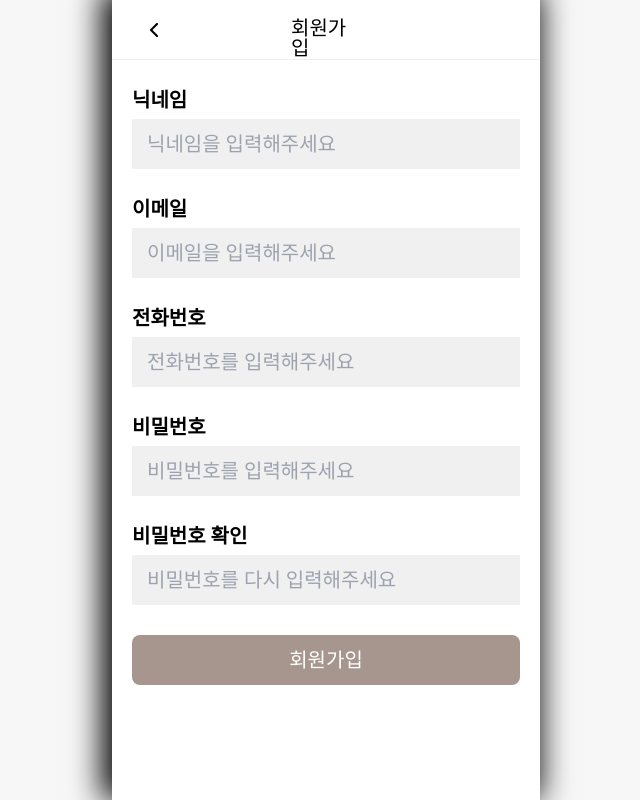
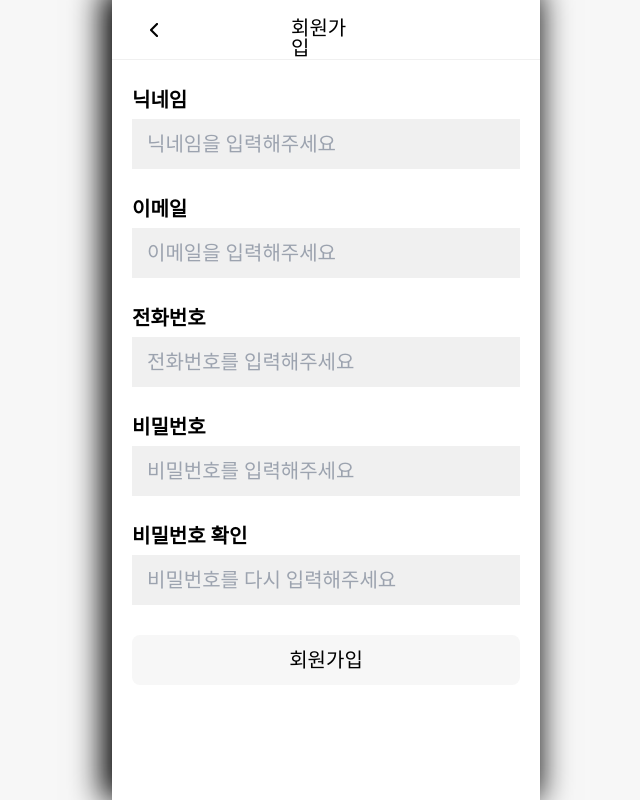
Before and after one commit to goseumi/Goseumi-Front, a React (Create React App) app: page / in a window 1280 px wide. Shown: the whole page, without its empty margins (314-954 px from the left). Built offline with nearby package versions, Linux system fonts and the light colour scheme; a web font is replaced by a local one.

Commit message:
버튼 제어 및 json 설정

```diff
--- a/src/components/common/Form.jsx
+++ b/src/components/common/Form.jsx
@@ -1,9 +1,10 @@
-import React from 'react';
+import React, { useEffect, useState } from 'react';
 import styled from 'styled-components';
+import FormButton from './FormButton';
 
 const s = {
   // form
-  form: styled.form`
+  form: styled.div`
     width: 100%;
     padding: 0 20px;
   `,
@@ -19,19 +20,51 @@ const s = {
     display: block;
     margin: 30px 0 5px;
   `,
-
-  join: styled.button`
-    display: block;
-    width: 100%;
-    height: 50px;
-    color: white;
-    background-color: #a7968e;
-    border-radius: 8px;
-    margin: 30px 0 20px;
-  `,
 };
 
 const Form = ({ type, onSubmit }) => {
+  const [data, setData] = useState({
+    email: '',
+    password: '',
+    phone: '',
+    passwordCheck: '',
+    nickname: '',
+  });
+  const [OnOff, setOnOff] = useState(false);
+
+  useEffect(() => {
+    btnOnOff();
+  }, [data]);
+
+  const InputChange = (e) => {
+    setData({
+      ...data,
+      [e.target.name]: e.target.value,
+    });
+  };
+
+  const btnOnOff = () => {
+    if (type === 'regist') {
+      if (
+        !!data.nickname &&
+        !!data.email &&
+        !!data.phone &&
+        data.password.length > 5 &&
+        data.passwordCheck.length > 5
+      ) {
+        setOnOff(true);
+      } else {
+        setOnOff(false);
+      }
+    }
+  };
+
+  const btnSumit = async (e) => {
+    if (OnOff) {
+      onSubmit(data);
+    }
+  };
+
   return (
     <>
       <s.form>
@@ -40,9 +73,11 @@ const Form = ({ type, onSubmit }) => {
             <s.lable for="nick">닉네임</s.lable>
             <s.input
               id="nick"
-              name="nick"
+              name="nickname"
+              value={data.nickname}
               type="text"
               placeholder="닉네임을 입력해주세요"
+              onChange={InputChange}
             />
           </>
         )}
@@ -53,8 +88,10 @@ const Form = ({ type, onSubmit }) => {
             <s.input
               id="email"
               name="email"
+              value={data.email}
               type="email"
               placeholder="이메일을 입력해주세요"
+              onChange={InputChange}
             />
           </>
         )}
@@ -64,9 +101,11 @@ const Form = ({ type, onSubmit }) => {
             <s.lable for="tel">전화번호</s.lable>
             <s.input
               id="tel"
-              name="tel"
+              name="phone"
+              value={data.phone}
               type="text"
               placeholder="전화번호를 입력해주세요"
+              onChange={InputChange}
             />
           </>
         )}
@@ -76,9 +115,11 @@ const Form = ({ type, onSubmit }) => {
             <s.lable for="pw">비밀번호</s.lable>
             <s.input
               id="pw"
-              name="pw"
+              name="password"
+              value={data.password}
               type="password"
               placeholder="비밀번호를 입력해주세요"
+              onChange={InputChange}
             />
           </>
         )}
@@ -88,24 +129,15 @@ const Form = ({ type, onSubmit }) => {
             <s.lable for="check">비밀번호 확인</s.lable>
             <s.input
               id="check"
-              name="check"
+              name="passwordCheck"
+              value={data.passwordCheck}
               type="password"
               placeholder="비밀번호를 다시 입력해주세요"
+              onChange={InputChange}
             />
           </>
         )}
-
-        <s.join>
-          {type === 'regist'
-            ? '회원가입'
-            : type === 'login'
-            ? '로그인'
-            : type === 'find'
-            ? '임시 비밀번호 발송'
-            : type === 'PwChange'
-            ? '비밀번호 변경'
-            : ''}
-        </s.join>
+        <FormButton type="regist" active={OnOff} onClick={btnSumit} />
       </s.form>
     </>
   );
```
